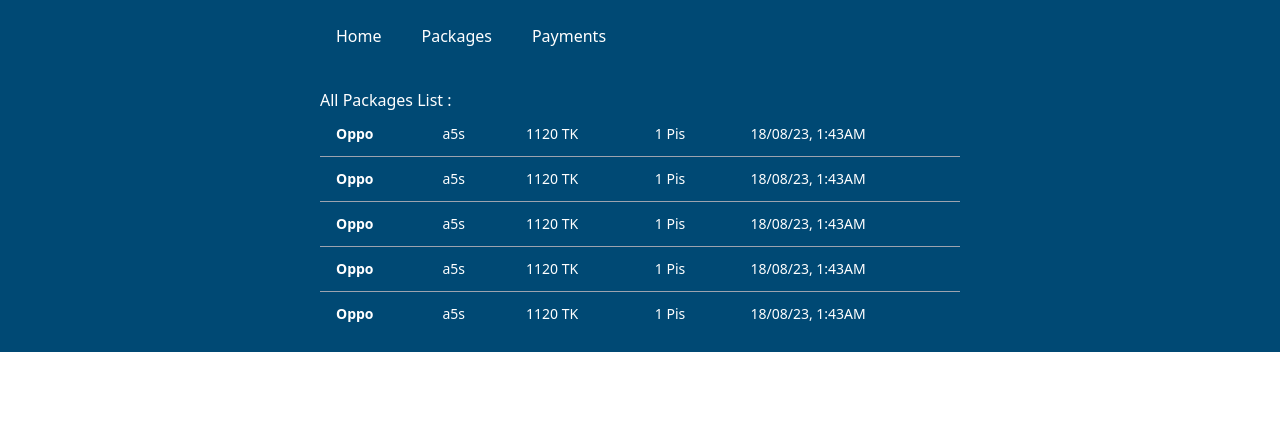
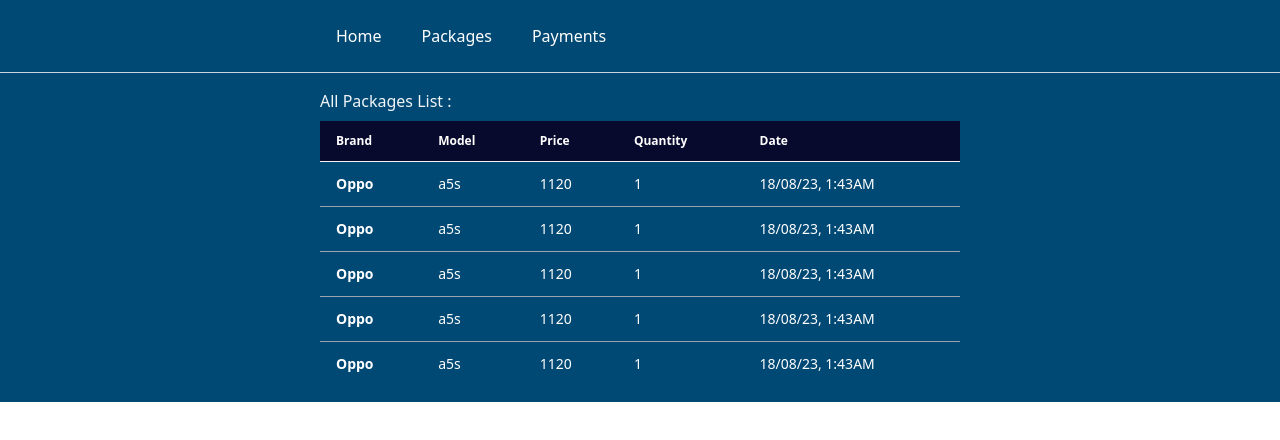
Before and after one commit to ashaansojib/st-packages-management, a React (Vite) app: page / in a window 1280 px wide. Shown: the top 440 px of the page. Built offline with nearby package versions, Linux system fonts and the light colour scheme.

Commit message:
add table head & title

```diff
--- a/src/packageManage/PackageList.jsx
+++ b/src/packageManage/PackageList.jsx
@@ -6,8 +6,8 @@ const PackageList = ({item}) => {
         <tr className='border-gray-400'>
             <th>{brand}</th>
             <td>{model}</td>
-            <td>{price} TK</td>
-            <td>{quantity} Pis</td>
+            <td>{price}</td>
+            <td>{quantity}</td>
             <td>{date}</td>
         </tr>
     );
--- a/src/packageManage/Packages.jsx
+++ b/src/packageManage/Packages.jsx
@@ -3,23 +3,32 @@ import PackageList from './PackageList';
 
 const Packages = () => {
     const [packages, setPackages] = useState([]);
-    useEffect( ()=>{
+    useEffect(() => {
         fetch('/PackageList.json')
-        .then( res => res.json())
-        .then( data => setPackages(data))
+            .then(res => res.json())
+            .then(data => setPackages(data))
     }, []);
     return (
         <div className='p-4'>
             <div className="my-container">
-                <h2>All Packages List :</h2>
+                <h2 className='font-medium text-slate-100 pb-2'>All Packages List :</h2>
                 <div>
                     <div className="overflow-x-auto">
                         <table className="table">
+                            <thead>
+                                <tr className='text-white bg-[#070A2D]'>
+                                    <th>Brand</th>
+                                    <th>Model</th>
+                                    <th>Price</th>
+                                    <th>Quantity</th>
+                                    <th>Date</th>
+                                </tr>
+                            </thead>
                             <tbody>
                                 {
-                                    packages.map( (item) => <PackageList
-                                    key={item._id}
-                                    item={item}
+                                    packages.map((item) => <PackageList
+                                        key={item._id}
+                                        item={item}
                                     />)
                                 }
                             </tbody>
--- a/src/shared/Nav.jsx
+++ b/src/shared/Nav.jsx
@@ -3,7 +3,7 @@ import { NavLink } from 'react-router-dom';
 
 const Nav = () => {
     return (
-        <nav className='py-4 px-2'>
+        <nav className='py-4 px-2 border-b border-slate-300'>
             <div className="my-container">
                 <NavLink className="px-4 py-2 rounded-md mr-2 inline-block hover:bg-red-300" to="/">Home</NavLink>
                 <NavLink className="px-4 py-2 rounded-md mr-2 inline-block hover:bg-red-300" to="/packages">Packages</NavLink>
```
